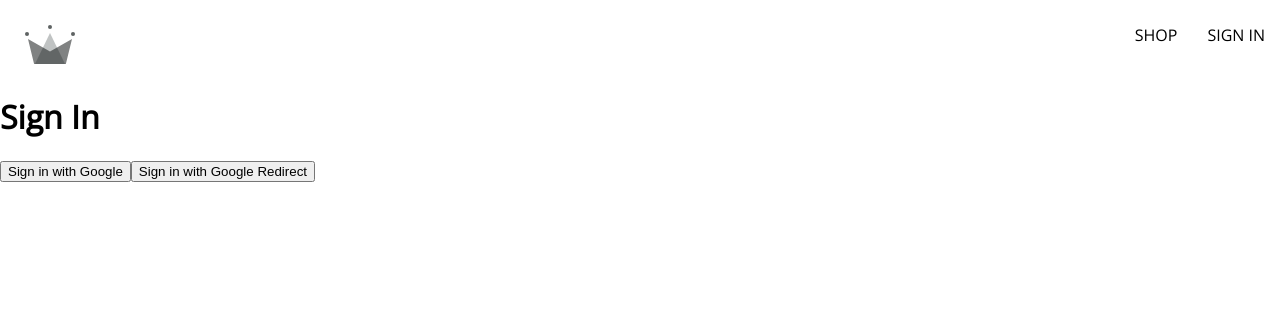
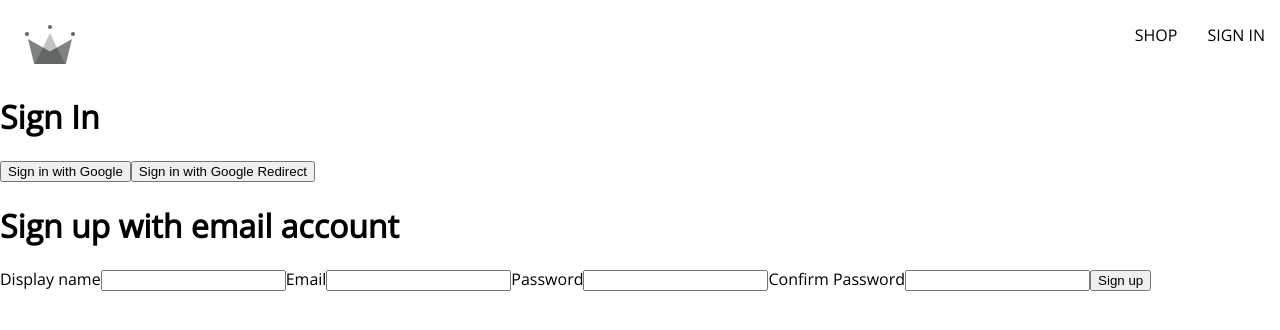
Before and after one commit to giovanniroos/crown-clothing, a React (Create React App) app: page /sign-in in a window 1280 px wide. Shown: the top 330 px of the page. Built offline with nearby package versions, Linux system fonts and the light colour scheme; a web font is replaced by a local one.

Commit message:
Create email account signup form

```diff
--- /dev/null
+++ b/src/components/sign-up-form/sign-up.component.jsx
@@ -0,0 +1,65 @@
+import { useState } from "react";
+
+const defaultFormFields = {
+  displayName: "",
+  email: "",
+  password: "",
+  confirmPassword: "",
+};
+
+const SingUpForm = () => {
+  const [formFields, setFormFields] = useState(defaultFormFields);
+  const { displayName, email, password, confirmPassword } = formFields;
+  console.log(formFields);
+  const handleChange = (event) => {
+    const { name, value } = event.target;
+    setFormFields({ ...formFields, [name]: value });
+  };
+
+  return (
+    <div>
+      <h1>Sign up with email account</h1>
+      <form onSubmit={() => {}}>
+        <label>Display name</label>
+        <input
+          type="text"
+          required
+          onChange={handleChange}
+          name="displayName"
+          value={displayName}
+        ></input>
+
+        <label>Email</label>
+        <input
+          type="email"
+          required
+          onChange={handleChange}
+          name="email"
+          value={email}
+        ></input>
+
+        <label>Password</label>
+        <input
+          type="password"
+          required
+          onChange={handleChange}
+          name="password"
+          value={password}
+        ></input>
+
+        <label>Confirm Password</label>
+        <input
+          type="password"
+          required
+          onChange={handleChange}
+          name="confirmPassword"
+          value={confirmPassword}
+        ></input>
+
+        <button type="submit">Sign up</button>
+      </form>
+    </div>
+  );
+};
+
+export default SingUpForm;
--- a/src/routes/sign-in/sign-in.component.jsx
+++ b/src/routes/sign-in/sign-in.component.jsx
@@ -4,25 +4,24 @@ import {
   auth,
   signInWithGooglePopup,
   createUserDocFromAuth,
-  signInWithGoogleRedirect
+  signInWithGoogleRedirect,
 } from "../../utils/firebase/firebase.utils";
+import SingUpForm from "../../components/sign-up-form/sign-up.component";
 
 const SignIn = () => {
-
   useEffect(() => {
     async function doRedirect() {
       // You can await here
       const response = await getRedirectResult(auth);
-      if(response){
+      if (response) {
         const userDocRef = await createUserDocFromAuth(response.user);
       }
     }
     doRedirect();
   }, []);
 
-
   const logGoogleUser = async () => {
-    const {user} = await signInWithGooglePopup();
+    const { user } = await signInWithGooglePopup();
     const userDocRef = await createUserDocFromAuth(user);
   };
 
@@ -30,7 +29,10 @@ const SignIn = () => {
     <div>
       <h1>Sign In</h1>
       <button onClick={logGoogleUser}>Sign in with Google</button>
-      <button onClick={signInWithGoogleRedirect}>Sign in with Google Redirect</button>
+      <button onClick={signInWithGoogleRedirect}>
+        Sign in with Google Redirect
+      </button>
+      <SingUpForm />
     </div>
   );
 };
--- a/src/utils/firebase/firebase.utils.js
+++ b/src/utils/firebase/firebase.utils.js
@@ -5,12 +5,7 @@ import {
   signInWithPopup,
   GoogleAuthProvider,
 } from "firebase/auth";
-import {
-  getFirestore,
-  doc,
-  getDoc,
-  setDoc
-} from 'firebase/firestore';
+import { getFirestore, doc, getDoc, setDoc } from "firebase/firestore";
 
 const firebaseConfig = {
   apiKey: "AIzaSyAbIK3n6JAu5K-PdgTzekg_FP60TZZ8Hfo",
@@ -25,29 +20,31 @@ const firebaseConfig = {
 const firebaseApp = initializeApp(firebaseConfig);
 const googleProvider = new GoogleAuthProvider();
 googleProvider.setCustomParameters({
-    prompt: "select_account"
+  prompt: "select_account",
 });
 
 export const auth = getAuth();
-export const signInWithGooglePopup = () => signInWithPopup(auth, googleProvider);
-export const signInWithGoogleRedirect = () => signInWithRedirect(auth, googleProvider);
+export const signInWithGooglePopup = () =>
+  signInWithPopup(auth, googleProvider);
+export const signInWithGoogleRedirect = () =>
+  signInWithRedirect(auth, googleProvider);
 export const db = getFirestore();
 export const createUserDocFromAuth = async (authUser) => {
-  const userDocRef = doc(db, 'users', authUser.uid);
+  const userDocRef = doc(db, "users", authUser.uid);
   console.log(userDocRef);
   const userSnapshot = await getDoc(userDocRef);
-  if(!userSnapshot.exists()){
-    const {displayName, email} = authUser;
+  if (!userSnapshot.exists()) {
+    const { displayName, email } = authUser;
     const createdAt = new Date();
-    try{
+    try {
       await setDoc(userDocRef, {
         displayName,
         email,
-        createdAt
-      })
-    }catch(error){
+        createdAt,
+      });
+    } catch (error) {
       console.log(error);
     }
   }
   return userDocRef;
-}
+};
```
Also changed, not shown: src/routes/navigation/navigation.component.jsx (+4 -4 lines).
